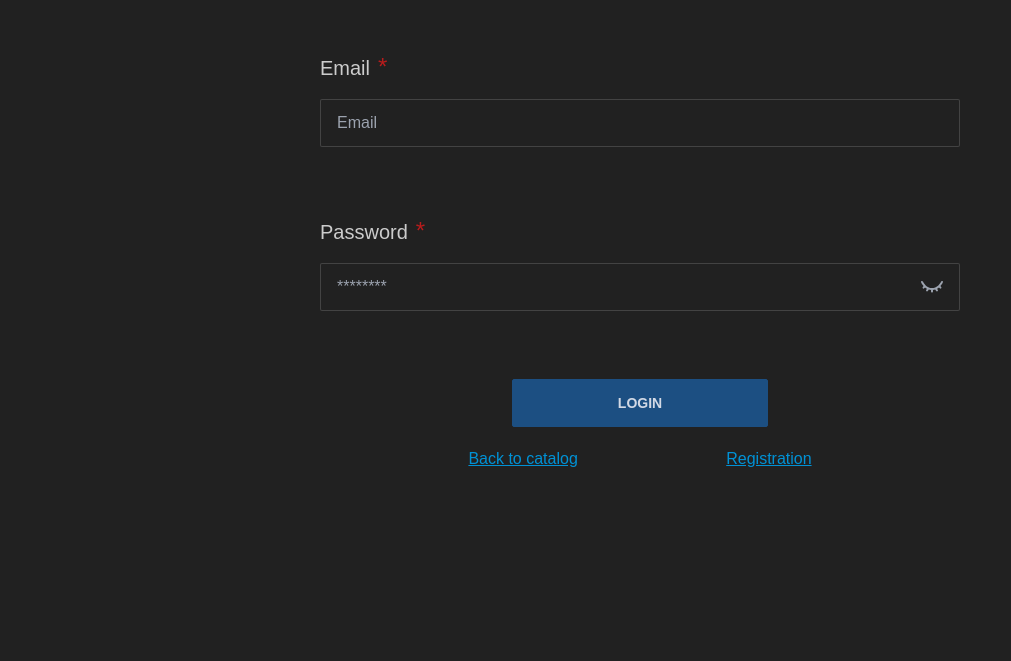
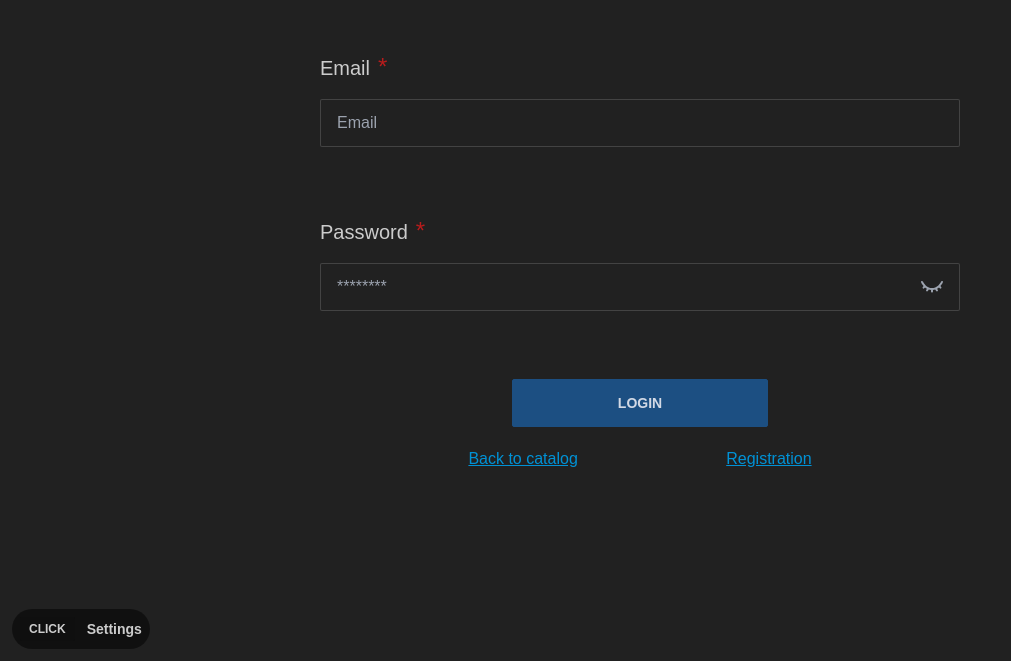
Before and after one commit to Doonn3/eCommerce, a Vue app: page /login in a window 1280 px wide. Shown: the part 139-800 px from the top of the page, without its empty margins (0-1011 px from the left). Built offline with nearby package versions, Linux system fonts and the light colour scheme; no server answers; what vest would draw is missing.

Commit message:
refactor: routes

```diff
--- a/src/app/App.vue
+++ b/src/app/App.vue
@@ -3,6 +3,7 @@ import { RouterView } from 'vue-router';
 import { onMounted } from 'vue';
 import { useAppState } from '../shared/State/AppState';
 import { AlertMessage } from '@shared/State/AlertStateMessage';
+import { SettingsWidget } from '@widgets/SettingsWidget';
 
 onMounted(() => {
   useAppState();
@@ -14,5 +15,7 @@ onMounted(() => {
     <RouterView />
   </main>
 
+  <SettingsWidget />
+
   <AlertMessage />
 </template>
--- a/src/app/router/routes.ts
+++ b/src/app/router/routes.ts
@@ -11,8 +11,9 @@ export const routes = [
     path: '/',
     redirect: '/catalog'
   },
+
   {
-    path: '/catalog',
+    path: '/catalog/:category?/:id?',
     name: 'catalog',
     component: CatalogPage
   },
@@ -27,7 +28,7 @@ export const routes = [
     component: LoginPage
   },
   {
-    path: '/product-page',
+    path: '/product-page/:id',
     name: 'product-page',
     component: ProductPage
   },
```
